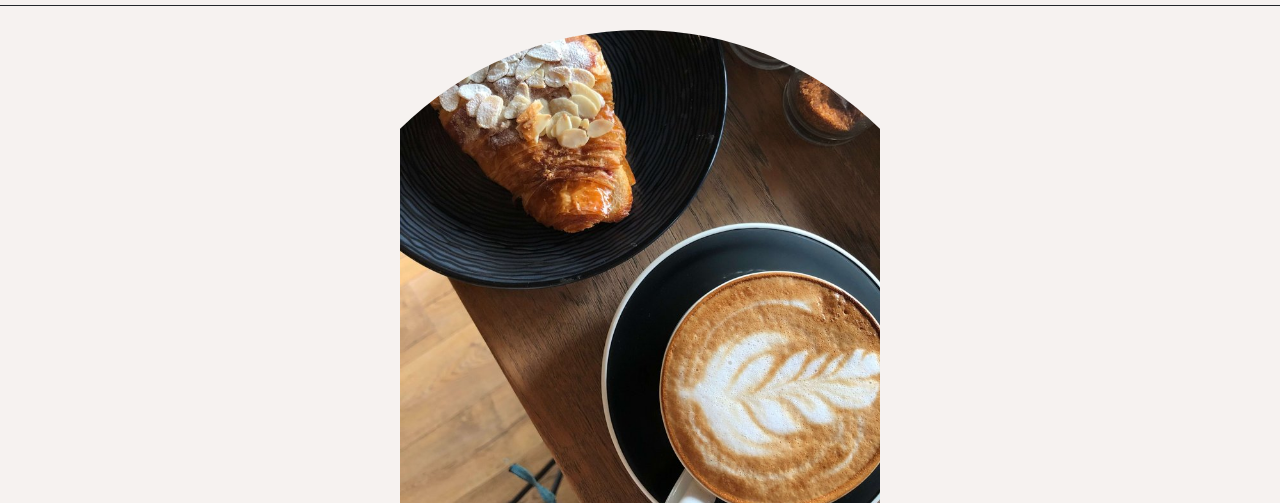
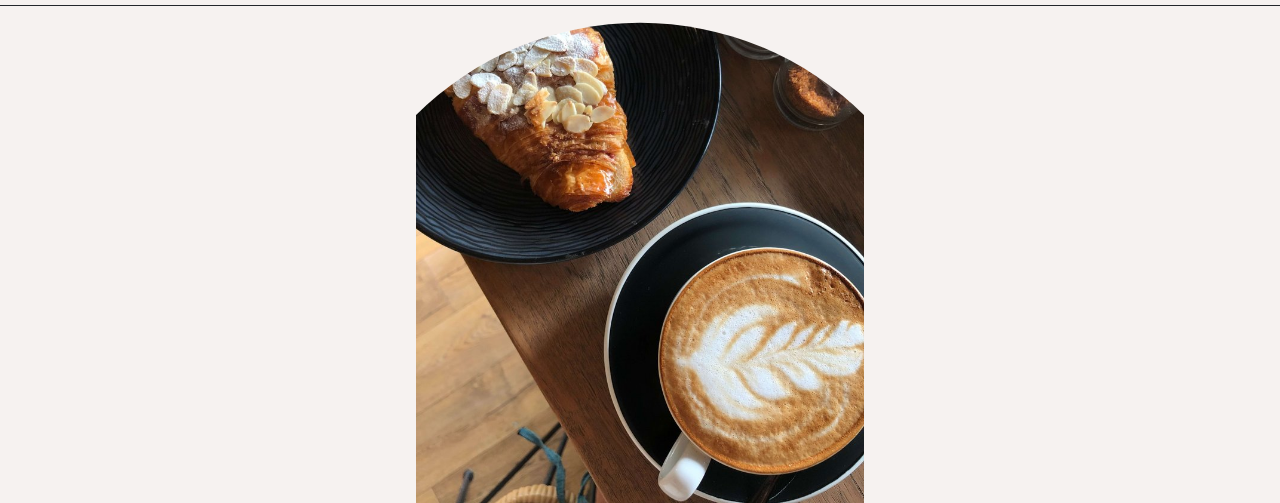
Before and after one commit to DanReiss/coffee-beans, a website built with Parcel: page index.html in a window 1280 px wide. Shown: the part 80-583 px from the top of the page. Built offline with nearby package versions, Linux system fonts and the light colour scheme; files whose address does not match are found by name; a web font is replaced by a local one.

Commit message:
Melhorar carregamento

```diff
--- a/index.html
+++ b/index.html
@@ -7,9 +7,9 @@
   <title>Coffee Beans | Home</title>
   <link rel="preconnect" href="https://fonts.googleapis.com">
   <link rel="preconnect" href="https://fonts.gstatic.com" crossorigin>
-  <link rel="shortcut icon" href="./assets/whitelogo.png" type="image/x-icon">
   <link href="https://fonts.googleapis.com/css2?family=Dancing+Script&family=Oranienbaum&family=Six+Caps&family=Vollkorn:ital@0;1&display=swap" rel="stylesheet">
   <link rel="stylesheet" href="./styles/index.scss">
+  <link rel="shortcut icon" href="./assets/whitelogo.png" type="image/x-icon">
 </head>
 <body>
    <nav class="navbar">
@@ -73,7 +73,7 @@
   <main>
     <div class="first-section container">
       <div class="image-wrapper">
-        <img src="./assets/images/anastasiia-balandina-unsplash.jpg" alt="a coffee and a croissant">
+        <img width="375" height="500" src="./assets/images/anastasiia-balandina-unsplash.jpg" alt="a coffee and a croissant">
       </div>
       <h1>Coffee Beans</h1>
       <h2 class="red">Restaurant and Coffee Shop</h2>
--- a/styles/index.scss
+++ b/styles/index.scss
@@ -200,9 +200,12 @@ button{
     width: 20rem;
     clip-path: circle(60% at 50% 70%);
 
-    @include medium{ width: 30rem; }
+    @include medium{ width: 28rem; }
 
-    img{ width: 100%; }
+    img{
+      width: 100%;
+      height: 100%;
+    }
   }
 }
 
```
